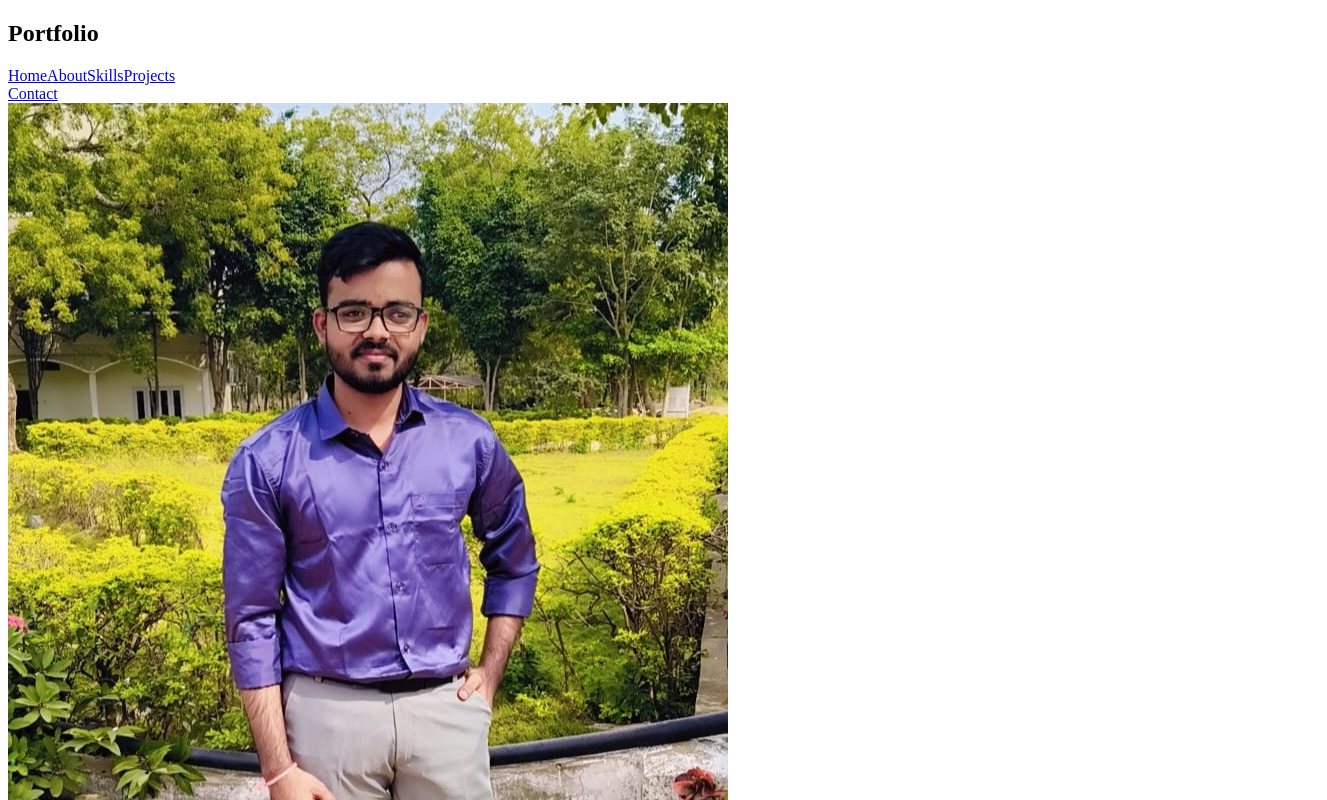
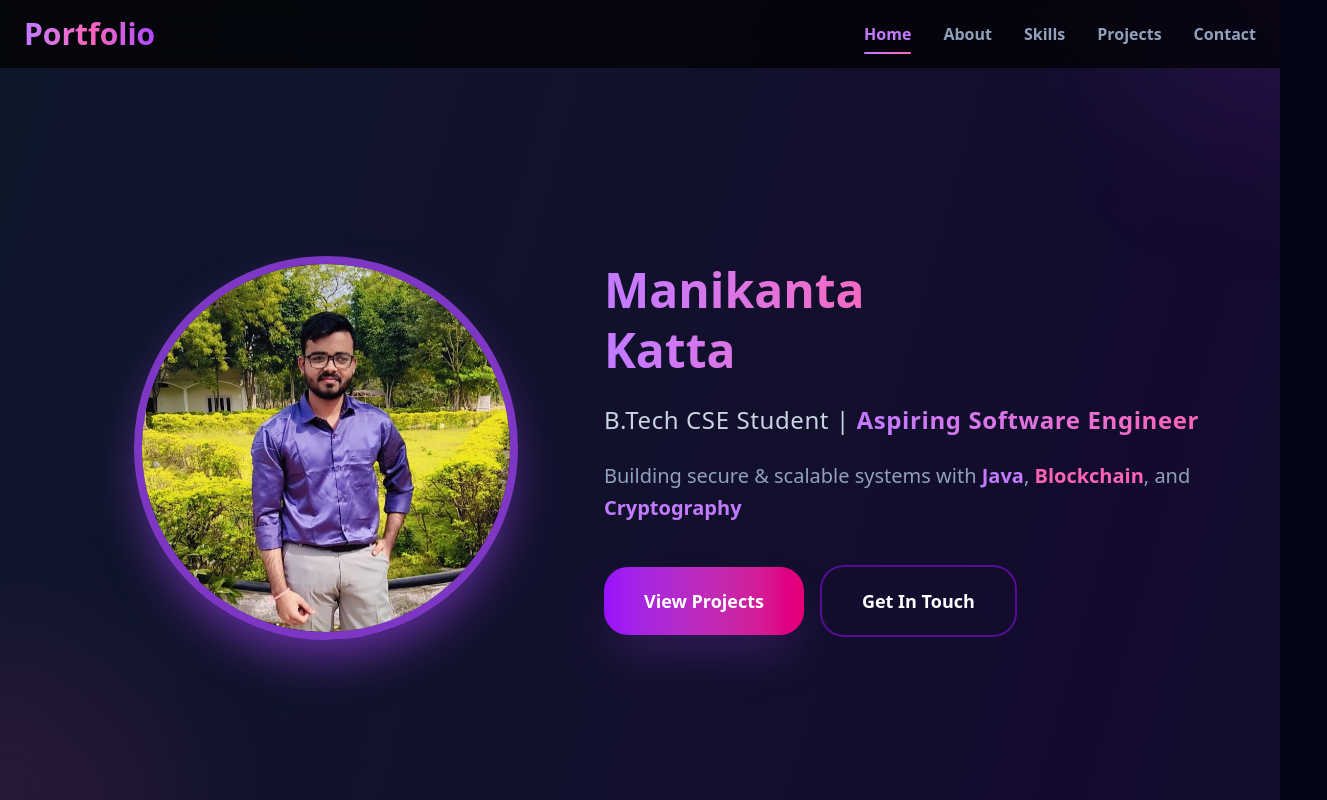
Before and after one commit to manigit434/portfolio, a Next.js app: page / in a window 1280 px wide. Shown: the top 800 px of the page, 1327 px wide, since content can reach past the window. Built offline with nearby package versions, Linux system fonts and the light colour scheme.

Commit message:
Fix build: remove smoothTouch from Lenis options

```diff
--- a/app/SmoothScroll.tsx
+++ b/app/SmoothScroll.tsx
@@ -10,7 +10,6 @@ export default function SmoothScroll({ children }: { children: React.ReactNode }
     const lenis = new Lenis({
       lerp: 0.08,        // lower = smoother
       smoothWheel: true,
-      smoothTouch: false,
     });
 
     const raf = (time: number) => {
--- a/app/globals.css
+++ b/app/globals.css
@@ -1,26 +1,50 @@
+@import "tailwindcss";
+
+/* Dark base so every section looks readable */
+:root {
+  color-scheme: dark;
+}
+
+html,
+body {
+  height: 100%;
+  background: rgb(2 6 23); /* similar to bg-slate-950 */
+  color: rgb(226 232 240);  /* slate-200-ish */
+}
+
+/* Your custom CSS */
 @layer utilities {
   @keyframes aurora {
-    0%   { transform: translate3d(-10%, -10%, 0) scale(1); }
-    50%  { transform: translate3d(10%, 10%, 0) scale(1.15); }
+    0% { transform: translate3d(-10%, -10%, 0) scale(1); }
+    50% { transform: translate3d(10%, 10%, 0) scale(1.12); }
     100% { transform: translate3d(-10%, -10%, 0) scale(1); }
   }
 
+  /* Darker, less bright background blobs */
   .aurora-bg {
     position: fixed;
-    inset: -40%;
+    inset: -45%;
     z-index: -1;
-    filter: blur(60px);
-    opacity: 0.55;
-    animation: aurora 14s ease-in-out infinite;
+    filter: blur(80px);
+    opacity: 0.35;
+    animation: aurora 16s ease-in-out infinite;
     background:
-      radial-gradient(circle at 20% 20%, rgba(168, 85, 247, 0.45), transparent 55%),
-      radial-gradient(circle at 80% 30%, rgba(59, 130, 246, 0.40), transparent 55%),
-      radial-gradient(circle at 40% 80%, rgba(34, 211, 238, 0.25), transparent 60%);
+      radial-gradient(circle at 20% 20%, rgba(88, 28, 135, 0.55), transparent 58%),
+      radial-gradient(circle at 80% 30%, rgba(30, 58, 138, 0.45), transparent 60%),
+      radial-gradient(circle at 40% 80%, rgba(15, 118, 110, 0.35), transparent 62%);
   }
 
+  /* Dark glass cards */
   .glass {
-    background: rgba(255, 255, 255, 0.06);
-    border: 1px solid rgba(255, 255, 255, 0.12);
+    background: rgba(15, 23, 42, 0.72); /* slate-900 with opacity */
+    border: 1px solid rgba(148, 163, 184, 0.18); /* slate-400-ish */
+    box-shadow: 0 10px 30px rgba(0, 0, 0, 0.45);
     backdrop-filter: blur(14px);
+    -webkit-backdrop-filter: blur(14px);
+  }
+
+  /* Optional: slightly darker separators */
+  .soft-border {
+    border-color: rgba(148, 163, 184, 0.16);
   }
 }
--- a/app/layout.tsx
+++ b/app/layout.tsx
@@ -3,7 +3,7 @@ import './globals.css';
 import SmoothScroll from './SmoothScroll';
 
 export const metadata: Metadata = {
-  title: 'Your Name | Portfolio',
+  title: 'Portfolio',
   description: 'Developer portfolio built with Next.js, Tailwind CSS, and smooth scrolling.',
 };
 
```
